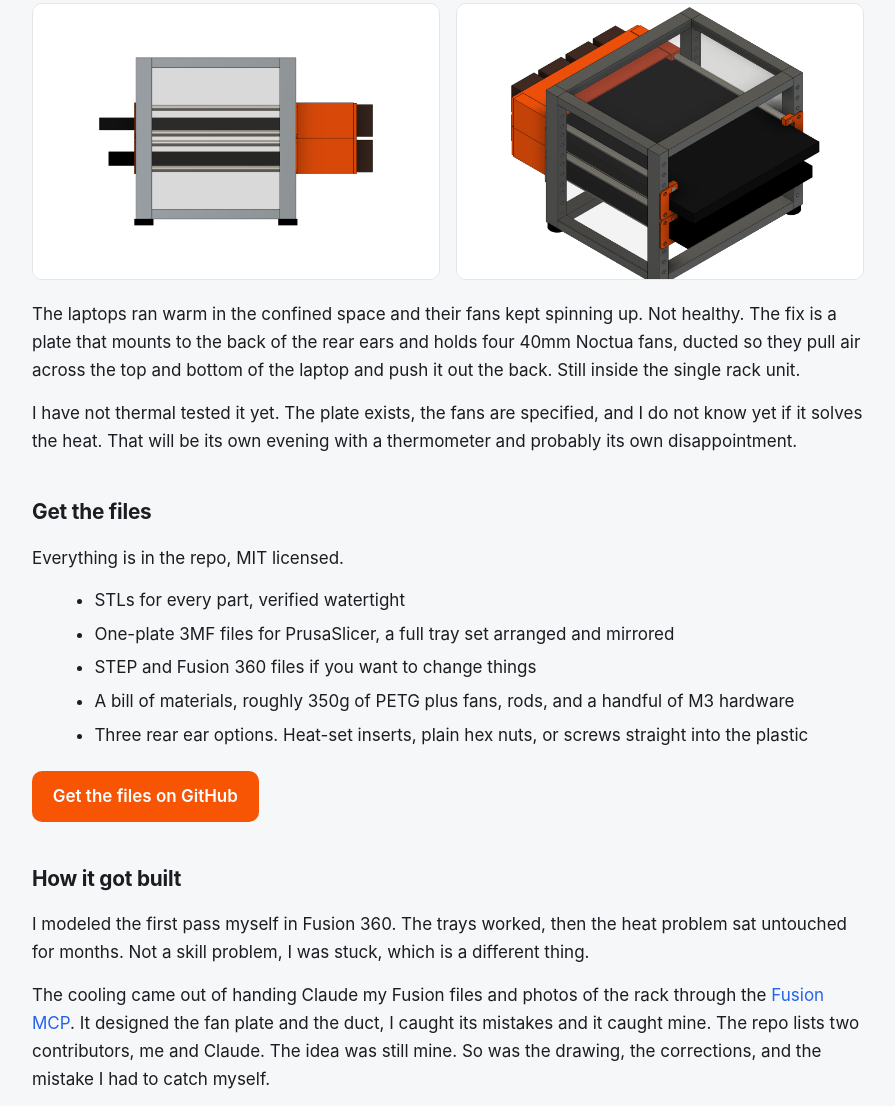
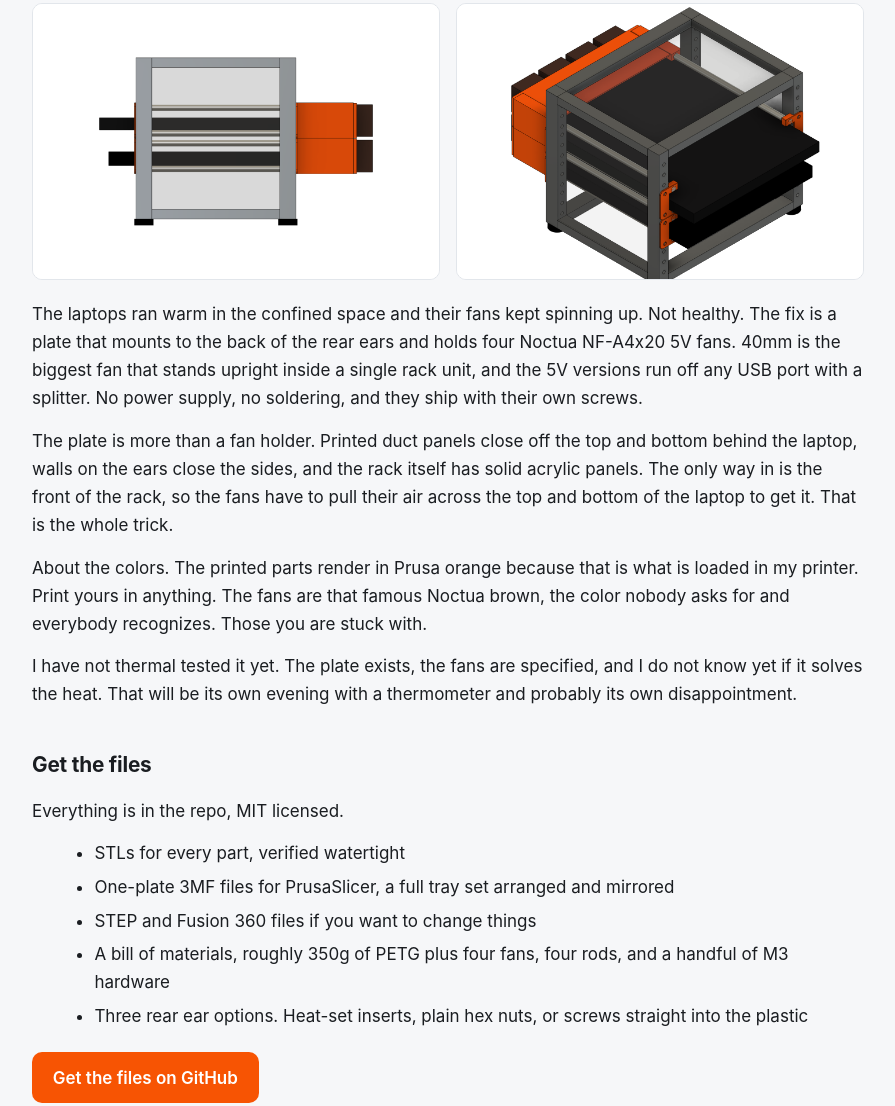
Before and after one commit to mhuot/mini-rack-laptop-trays, a plain HTML site: page docs/index.html in a window 1280 px wide. Shown: the part 689-1795 px from the top of the page, without its empty margins (192-1087 px from the left). Drawn offline with Linux system fonts and the light colour scheme; some packages are replaced by stand-ins of ours; a script that the page names is missing.

Commit message:
Add fan detail and color notes to the Pages promo
Co-Authored-By: Claude Fable 5 <noreply@anthropic.com>
Claude-Session: https://claude.ai/code/session_01FucNznPGZfhzUNsFimLYsu

```diff
--- a/docs/index.html
+++ b/docs/index.html
@@ -99,7 +99,7 @@
     camera-orbit="35deg 72deg 105%"
     interaction-prompt="none">
   </model-viewer>
-  <p class="hint">Drag to spin, scroll to zoom. The orange parts are the printed ones. Print in whatever color you like.</p>
+  <p class="hint">Drag to spin, scroll to zoom. The orange parts are the printed ones and the brown ones are the fans.</p>
 
   <h2>Why this exists</h2>
   <p>I use my laptops clamshell. Lid closed, hooked to an ultrawide with a real keyboard and mouse. The problem is two of them on one desk. My desk is six feet by two and a half, and that still is not enough room, because I want space for other projects too.</p>
@@ -111,7 +111,9 @@
     <img src="images/rack-side.png" alt="Side view showing the rod runs and the laptop overhang" loading="lazy">
     <img src="images/rack-rear-fans.png" alt="Rear view showing the fan bars and ducts" loading="lazy">
   </div>
-  <p>The laptops ran warm in the confined space and their fans kept spinning up. Not healthy. The fix is a plate that mounts to the back of the rear ears and holds four 40mm Noctua fans, ducted so they pull air across the top and bottom of the laptop and push it out the back. Still inside the single rack unit.</p>
+  <p>The laptops ran warm in the confined space and their fans kept spinning up. Not healthy. The fix is a plate that mounts to the back of the rear ears and holds four Noctua NF-A4x20 5V fans. 40mm is the biggest fan that stands upright inside a single rack unit, and the 5V versions run off any USB port with a splitter. No power supply, no soldering, and they ship with their own screws.</p>
+  <p>The plate is more than a fan holder. Printed duct panels close off the top and bottom behind the laptop, walls on the ears close the sides, and the rack itself has solid acrylic panels. The only way in is the front of the rack, so the fans have to pull their air across the top and bottom of the laptop to get it. That is the whole trick.</p>
+  <p>About the colors. The printed parts render in Prusa orange because that is what is loaded in my printer. Print yours in anything. The fans are that famous Noctua brown, the color nobody asks for and everybody recognizes. Those you are stuck with.</p>
   <p>I have not thermal tested it yet. The plate exists, the fans are specified, and I do not know yet if it solves the heat. That will be its own evening with a thermometer and probably its own disappointment.</p>
 
   <h2>Get the files</h2>
@@ -120,7 +122,7 @@
     <li>STLs for every part, verified watertight</li>
     <li>One-plate 3MF files for PrusaSlicer, a full tray set arranged and mirrored</li>
     <li>STEP and Fusion 360 files if you want to change things</li>
-    <li>A bill of materials, roughly 350g of PETG plus fans, rods, and a handful of M3 hardware</li>
+    <li>A bill of materials, roughly 350g of PETG plus four fans, four rods, and a handful of M3 hardware</li>
     <li>Three rear ear options. Heat-set inserts, plain hex nuts, or screws straight into the plastic</li>
   </ul>
   <p><a class="cta" href="https://github.com/mhuot/mini-rack-laptop-trays">Get the files on GitHub</a></p>
```
